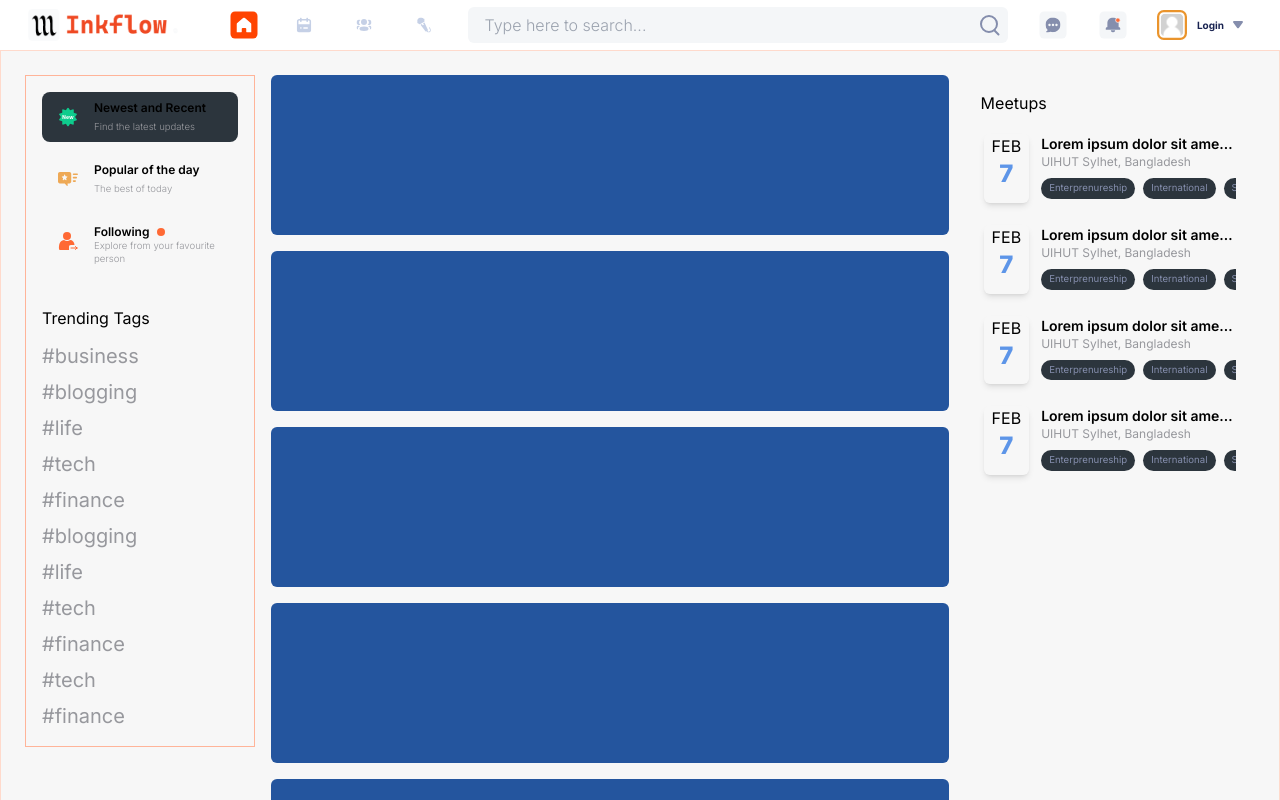
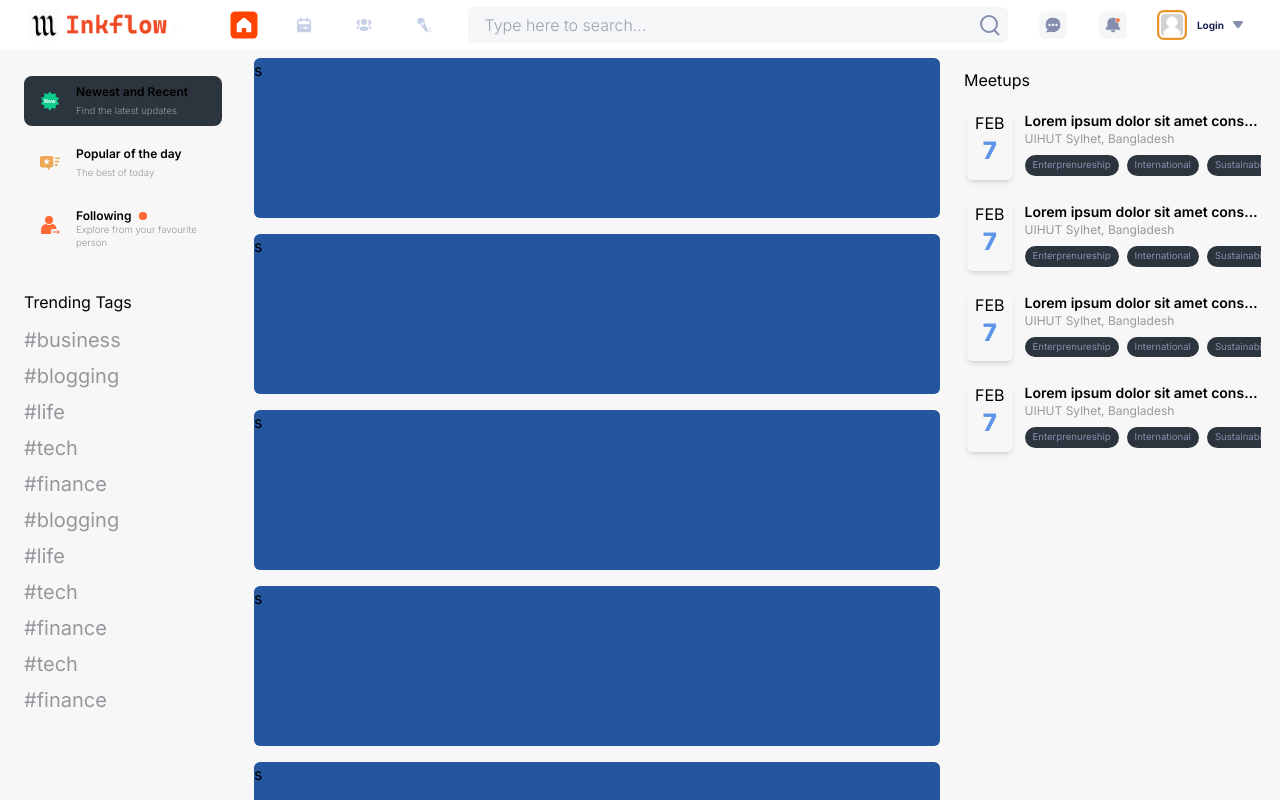
Before and after one commit to chocoscoding/inkflow, a Next.js app: page / in a window 1280 px wide. Shown: the top 800 px of the page. Built offline with nearby package versions, Linux system fonts and the light colour scheme; no server answers.

Commit message:
home page layout

```diff
--- /dev/null
+++ b/app/(main)/(home)/Meetups.tsx
@@ -0,0 +1,16 @@
+import Meetup from "@/app/components/home/Meetup";
+import React from "react";
+
+const Meetups = () => {
+  return (
+    <section className="flex p-4 sm:p-2 rounded-2xl flex-col justify-start items-start gap-4 dark:bg-dark-30">
+      <p>Meetups</p>
+      <Meetup />
+      <Meetup />
+      <Meetup />
+      <Meetup />
+    </section>
+  );
+};
+
+export default Meetups;
--- /dev/null
+++ b/app/(main)/(home)/Posts.tsx
@@ -0,0 +1,37 @@
+import HomeNavMobile from "@/app/components/home/HomeNavMobile";
+import Post from "@/app/components/home/Post";
+import React from "react";
+
+const Posts = () => {
+  return (
+    <section className="min-h-screen w-7/12 flex-1">
+      <div className="sticky top-[50px] py-2 bg-dark-20 md2:flex hidden">
+        <HomeNavMobile
+          Name="New"
+          mainText="Newest"
+          secondaryText="Find the latest updates"
+          active={true}
+        />
+        <HomeNavMobile
+          Name="Popular"
+          mainText="Popular"
+          secondaryText="The best of today"
+          active={false}
+        />
+        <HomeNavMobile
+          Name="Follow"
+          mainText="Following"
+          secondaryText="Explore from your favourite person"
+          active={false}
+        />
+      </div>
+      {Array(30)
+        .fill("")
+        .map((i) => (
+          <Post key={`posts${i}`} />
+        ))}
+    </section>
+  );
+};
+
+export default Posts;
--- /dev/null
+++ b/app/(main)/(home)/Trending.tsx
@@ -0,0 +1,24 @@
+import React from "react";
+
+const Trending = () => {
+  return (
+    <section className="flex p-4 rounded-2xl flex-col justify-start items-start gap-3 dark:bg-dark-30">
+      <p>Trending Tags</p>
+      <ul className="flex flex-col gap-2">
+        <li className="text-xl text-secondary-30 cursor-pointer">#business</li>
+        <li className="text-xl text-secondary-30 cursor-pointer">#blogging</li>
+        <li className="text-xl text-secondary-30 cursor-pointer">#life</li>
+        <li className="text-xl text-secondary-30 cursor-pointer">#tech</li>
+        <li className="text-xl text-secondary-30 cursor-pointer">#finance</li>
+        <li className="text-xl text-secondary-30 cursor-pointer">#blogging</li>
+        <li className="text-xl text-secondary-30 cursor-pointer">#life</li>
+        <li className="text-xl text-secondary-30 cursor-pointer">#tech</li>
+        <li className="text-xl text-secondary-30 cursor-pointer">#finance</li>
+        <li className="text-xl text-secondary-30 cursor-pointer">#tech</li>
+        <li className="text-xl text-secondary-30 cursor-pointer">#finance</li>
+      </ul>
+    </section>
+  );
+};
+
+export default Trending;
--- a/app/(main)/(home)/page.tsx
+++ b/app/(main)/(home)/page.tsx
@@ -1,12 +1,16 @@
 import Image from "next/image";
 import { New, New1 } from "../../components/Icons";
 import HomeNav from "../../components/home/HomeNav";
-import Meetup from "@/app/components/home/Meetups";
+import Meetup from "@/app/components/home/Meetup";
+import Post from "@/app/components/home/Post";
+import Trending from "./Trending";
+import Posts from "./Posts";
+import Meetups from "./Meetups";
 
 export default function Home() {
   return (
-    <main className="flex w-full p-6 max-w-[1600px] m-auto border border-red-20 gap-4">
-      <div className="sticky top-[60px] w-2/12 lg:min-w-[230px] border border-red-40 h-fit flex flex-col gap-2">
+    <main className="flex w-full p-6 xl1:p-2 max-w-[1600px] m-auto gap-4">
+      <div className="sticky top-[60px] w-2/12 min-w-[230px] h-fit flex flex-col gap-2 md2:hidden">
         <section className="flex p-4 rounded-2xl flex-col justify-start items-start gap-3 dark:bg-dark-30">
           <HomeNav
             Name="New"
@@ -27,41 +31,12 @@ export default function Home() {
             active={false}
           />
         </section>
-        <section className="flex p-4 rounded-2xl flex-col justify-start items-start gap-3 dark:bg-dark-30">
-          <p>Trending Tags</p>
-          <ul className="flex flex-col gap-2">
-            <li className="text-xl text-secondary-30 cursor-pointer">#business</li>
-            <li className="text-xl text-secondary-30 cursor-pointer">#blogging</li>
-            <li className="text-xl text-secondary-30 cursor-pointer">#life</li>
-            <li className="text-xl text-secondary-30 cursor-pointer">#tech</li>
-            <li className="text-xl text-secondary-30 cursor-pointer">#finance</li>
-            <li className="text-xl text-secondary-30 cursor-pointer">#blogging</li>
-            <li className="text-xl text-secondary-30 cursor-pointer">#life</li>
-            <li className="text-xl text-secondary-30 cursor-pointer">#tech</li>
-            <li className="text-xl text-secondary-30 cursor-pointer">#finance</li>
-            <li className="text-xl text-secondary-30 cursor-pointer">#tech</li>
-            <li className="text-xl text-secondary-30 cursor-pointer">#finance</li>
-          </ul>
-        </section>
+        <Trending />
       </div>
 
-      <section className="min-h-screen w-7/12">
-        {Array(30)
-          .fill("")
-          .map((i) => (
-            <div
-              className="bg-blue-dark-70 h-40 w-full mb-4 rounded-md"
-              key={`posts${i}`}></div>
-          ))}
-      </section>
-      <section className="sticky top-[60px] lg:min-w-[230px] h-fit flex flex-col gap-2 w-3/12">
-        <section className="flex p-4 rounded-2xl flex-col justify-start items-start gap-4 dark:bg-dark-30">
-          <p>Meetups</p>
-          <Meetup />
-          <Meetup />
-          <Meetup />
-          <Meetup />
-        </section>
+      <Posts />
+      <section className="sticky top-[60px] md:min-w-[266px] md1:hidden h-fit flex flex-col gap-2 w-3/12">
+        <Meetups />
       </section>
     </main>
   );
--- a/app/(main)/layout.tsx
+++ b/app/(main)/layout.tsx
@@ -16,7 +16,7 @@ export default async function RootLayout({ children }: { children: React.ReactNo
   return (
     <div className="relative">
       <Navbar currentUser={currentUser} />
-      <div className="bg-secondaryBg-20 dark:bg-dark-20 sticky top-[50px] ">{children}</div>
+      <div className="bg-secondaryBg-20 dark:bg-dark-20 sticky top-[50px] sm1:mb-12">{children}</div>
       <Footer bottom />
     </div>
   );
--- a/app/components/Navbar/Navbar.tsx
+++ b/app/components/Navbar/Navbar.tsx
@@ -1,6 +1,5 @@
 "use client";
 
-import useLightMode from "@/app/hooks/useLightMode";
 import Logo from "./Logo";
 import LNavigation from "./LNavigation";
 import SearchInput from "./SearchInput";
--- /dev/null
+++ b/app/components/home/HomeNavMobile.tsx
@@ -0,0 +1,40 @@
+"use client";
+import React from "react";
+import { New1, Popular, Follow } from "../Icons";
+import useHomeSection from "@/app/hooks/useHomeSection";
+import Ping from "../Ping";
+interface HomeNavMobileType {
+  Name: "New" | "Popular" | "Follow";
+  mainText: string;
+  secondaryText: string;
+  active: boolean;
+}
+const HomeNavMobile: React.FC<HomeNavMobileType> = ({ Name, mainText, secondaryText, active }) => {
+  const { section, new_, popular, follow } = useHomeSection();
+  const Icons = {
+    New: <New1 />,
+    Popular: <Popular />,
+    Follow: <Follow className="text-red-80" />,
+  };
+  const func = {
+    New: new_,
+    Popular: popular,
+    Follow: follow,
+  };
+
+  return (
+    <div
+      className={`w-full h-[50px] rounded-lg cursor-pointer dark:active:hover:bg-dark-30 active:hover:brightness-90 gap-2 flex p-2 transition-all ${
+        section === Name ? "bg-dark-40" : ""
+      }`}
+      onClick={func[Name]}>
+      <div className="dark:bg-dark-40 p-2 sm1:p-1 rounded-md shrink-0 flex-center">{Icons[Name]}</div>
+      <p className=" font-semibold sm1:text-xss text-xs flex items-center">
+        {mainText}
+        {Name === "Follow" ? <Ping /> : null}
+      </p>
+    </div>
+  );
+};
+
+export default HomeNavMobile;
--- a/app/components/home/Meetups.tsx
+++ b/app/components/home/Meetup.tsx
@@ -19,7 +19,7 @@ const Meetup: React.FC<any> = () => {
         <p className=" text-xs text-secondary-30">
           UIHUT <span></span> <span>Sylhet, Bangladesh</span>
         </p>
-        <div className="flex mt-2 gap-2 overflow-x-auto scroll">
+        <div className="flex mt-2 gap-2 overflow-x-auto scroll scrollbar-none">
           <div className="rounded-full px-2 py-1 bg-dark-40 text-xss text-secondary-40">Enterprenureship</div>
           <div className="rounded-full px-2 py-1 bg-dark-40 text-xss text-secondary-40">International</div>
           <div className="rounded-full px-2 py-1 bg-dark-40 text-xss text-secondary-40">Sustainability</div>
--- /dev/null
+++ b/app/components/home/Post.tsx
@@ -0,0 +1,11 @@
+import React from "react";
+
+const Post = () => {
+  return (
+    <div className="bg-blue-dark-70 h-40 w-full mb-4 rounded-md">
+      <div className="span">s</div>
+    </div>
+  );
+};
+
+export default Post;
--- a/app/globals.css
+++ b/app/globals.css
@@ -40,13 +40,12 @@ body {
   }
 }
 
-.text-xss {
-  font-size: 0.6rem /* 12px */;
-  line-height: 0.8rem /* 16px */;
-}
-
 .flex-center {
   display: flex;
   justify-content: center;
   align-items: center;
 }
+
+.scrollbar-none::-webkit-scrollbar {
+  display: none;
+}
--- a/tailwind.config.js
+++ b/tailwind.config.js
@@ -169,6 +169,9 @@ module.exports = {
         'xl1': { 'max': '1285px' },
         'xxl1': { 'max': '1480px' },
       },
+      fontSize: {
+        'xss': ['0.6rem', '0.8rem'],
+      },
     },
   },
   plugins: [],
```
